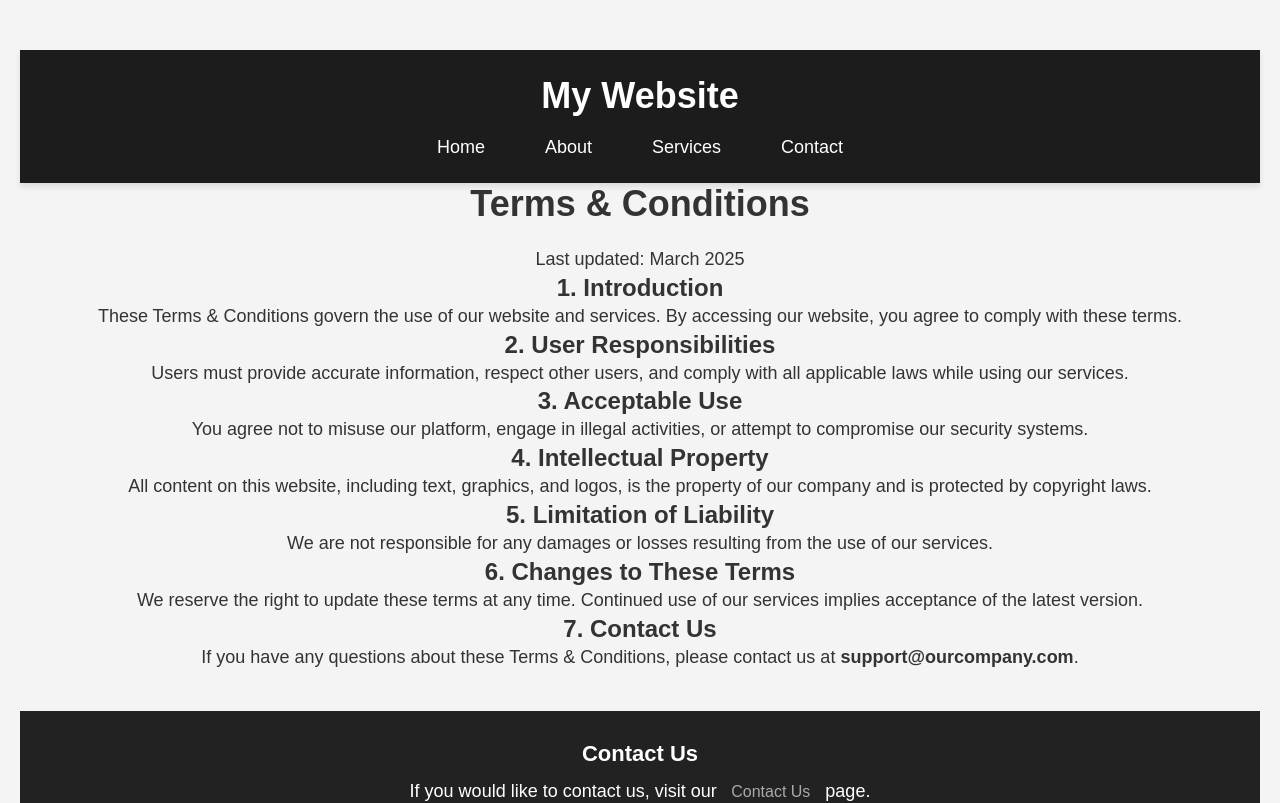
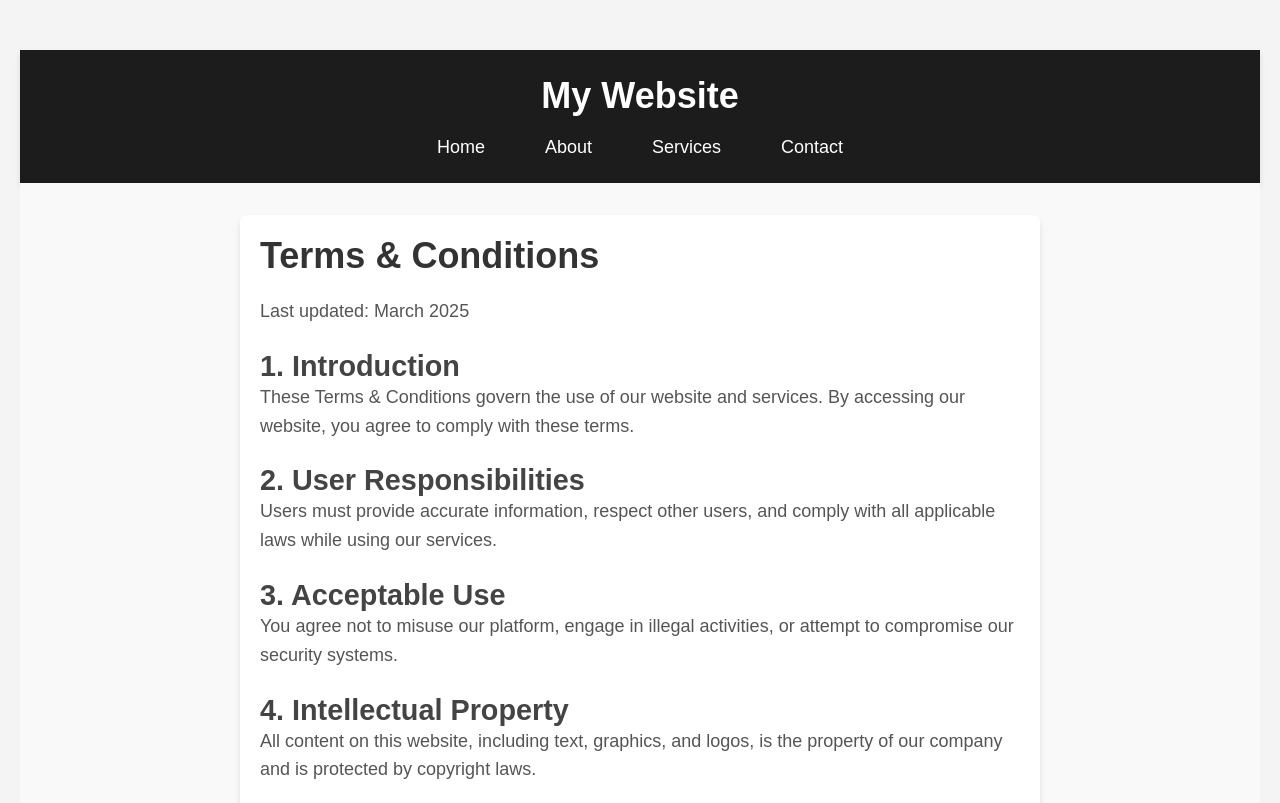
Before and after one commit to EsatGokcen/StMarys_CS7005, a React (Vite) app in the folder week6+week7/vite-project/: page /terms in a window 1280 px wide. Shown: the top 803 px of the page. Built offline with nearby package versions, Linux system fonts and the light colour scheme.

Commit message:
added styling to terms page of vite project

```diff
--- a/week6+week7/vite-project/src/index.css
+++ b/week6+week7/vite-project/src/index.css
@@ -406,3 +406,40 @@ footer {
   margin-bottom: 1rem;
   line-height: 1.6;
 }
+
+/* Terms section */
+.terms-content {
+  display: flex;
+  justify-content: center;
+  align-items: center;
+  text-align: left;
+  padding: 2rem;
+  background-color: #f9f9f9;
+}
+
+.terms-section {
+  max-width: 800px;
+  background: white;
+  padding: 20px;
+  border-radius: 8px;
+  box-shadow: 0px 4px 6px rgba(0, 0, 0, 0.1);
+}
+
+.terms-section h1 {
+  font-size: 2.5rem;
+  color: #333;
+  margin-bottom: 1rem;
+}
+
+.terms-section h2 {
+  font-size: 1.8rem;
+  color: #444;
+  margin-top: 1.5rem;
+}
+
+.terms-section p {
+  font-size: 1.1rem;
+  color: #555;
+  margin-bottom: 1rem;
+  line-height: 1.6;
+}
```
